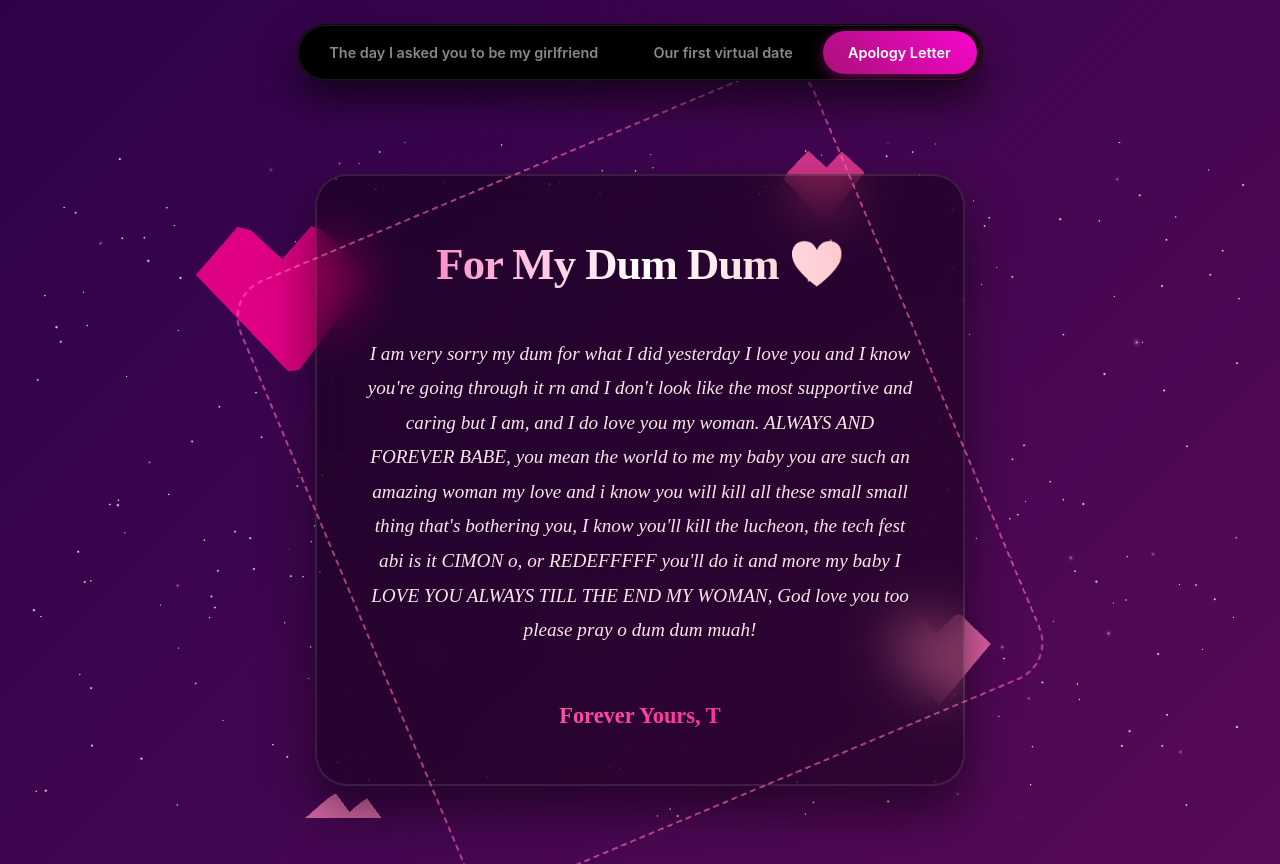
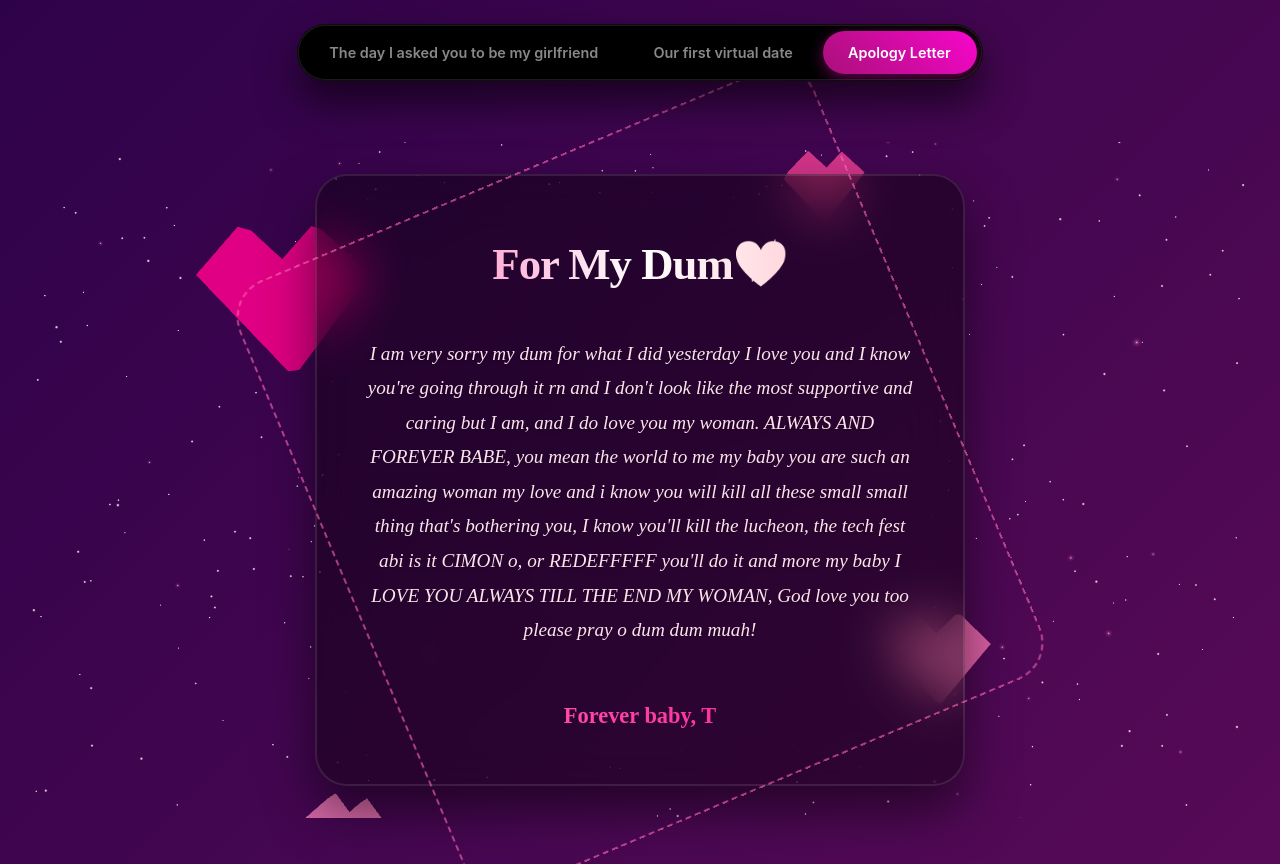
Before and after one commit to tj4589/Teedum, a React (Vite) app: page / in a window 1280 px wide. Both pictures are taken after a click on the button "Apology Letter". Built offline with nearby package versions, Linux system fonts and the light colour scheme.

Commit message:
feat: user updates to apology letter content

```diff
--- a/src/components/ApologyLetter.jsx
+++ b/src/components/ApologyLetter.jsx
@@ -135,12 +135,12 @@ export default function ApologyLetter() {
       </div>
 
       <div className="apology-card">
-        <h2 className="apology-header">For My Dum Dum 💖</h2>
+        <h2 className="apology-header">For My Dum💖</h2>
         <div className="apology-body">
           {content}
         </div>
         <div className="apology-footer">
-          Forever Yours, T
+          Forever baby, T
         </div>
       </div>
     </div>
```
